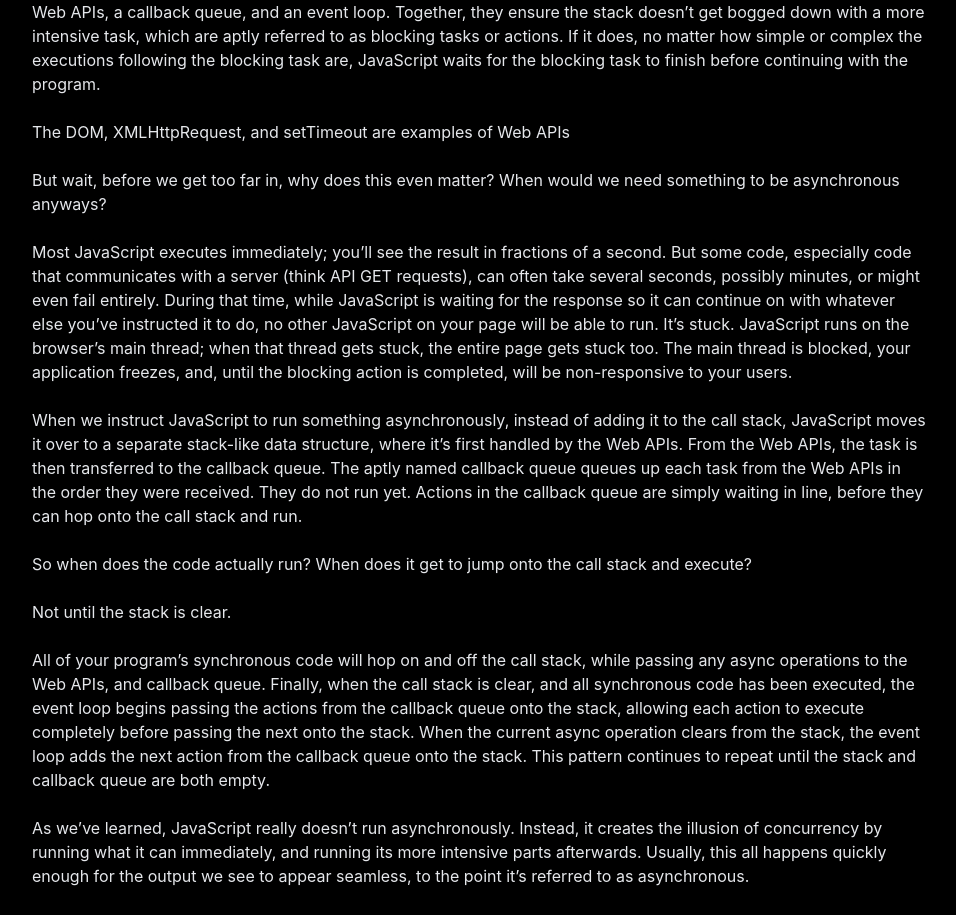
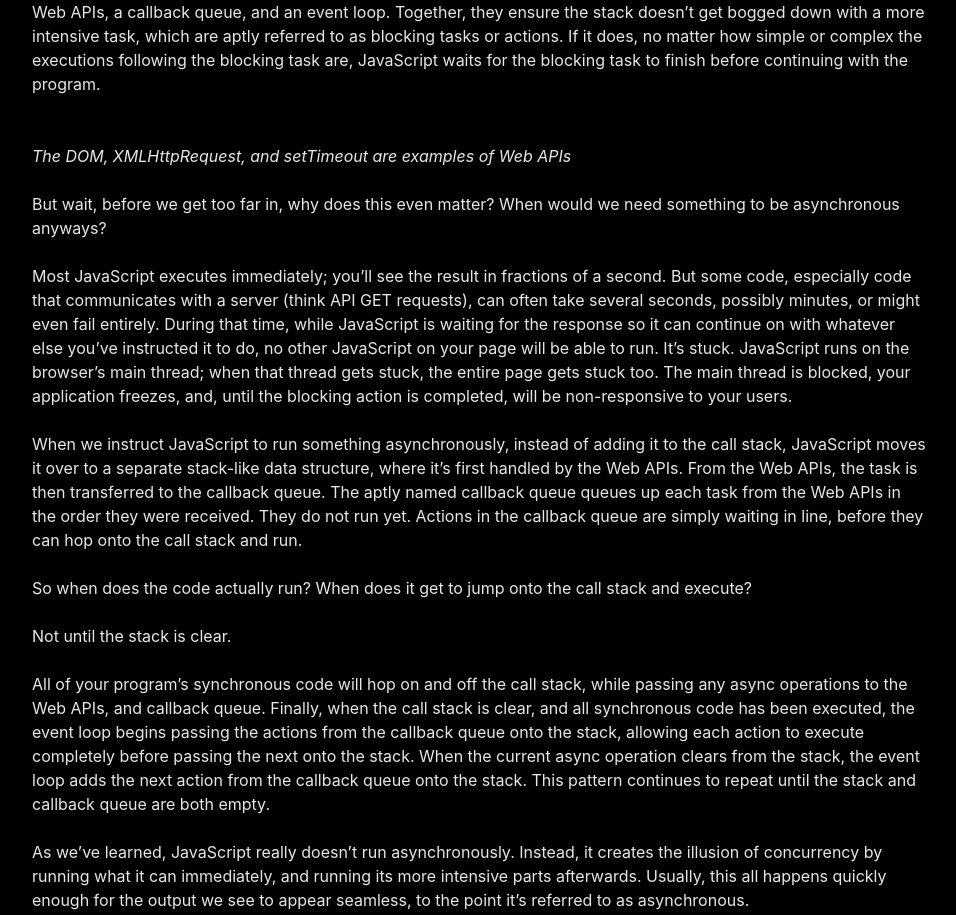
Before and after one commit to sandypockets/sandypockets-blog, a Next.js app: page /blog/event-loop in a window 1280 px wide. Shown: the part 5841-6756 px from the top of the page, without its empty margins (160-1116 px from the left). Built offline with nearby package versions, Linux system fonts and the light colour scheme; a web font is replaced by a local one.

Commit message:
♻️Refactor

```diff
--- a/pages/blog/event-loop.mdx
+++ b/pages/blog/event-loop.mdx
@@ -143,8 +143,9 @@ Okay, so you’re feeling a bit more comfortable with the call stack. But how do
 To achieve this simulated functionality of multithreading, in conjunction to the call stack, JavaScript uses some built in Web APIs, a callback queue, and an event loop. Together, they ensure the stack doesn’t get bogged down with a more intensive task, which are aptly referred to as blocking tasks or actions. If it does, no matter how simple or complex the executions following the blocking task are, JavaScript waits for the blocking task to finish before continuing with the program.
 
 <br/>
+<br/>
 
-The DOM, XMLHttpRequest, and setTimeout are examples of Web APIs
+<blockquote className='italic'>The DOM, XMLHttpRequest, and setTimeout are examples of Web APIs</blockquote>
 
 <br/>
 
```
